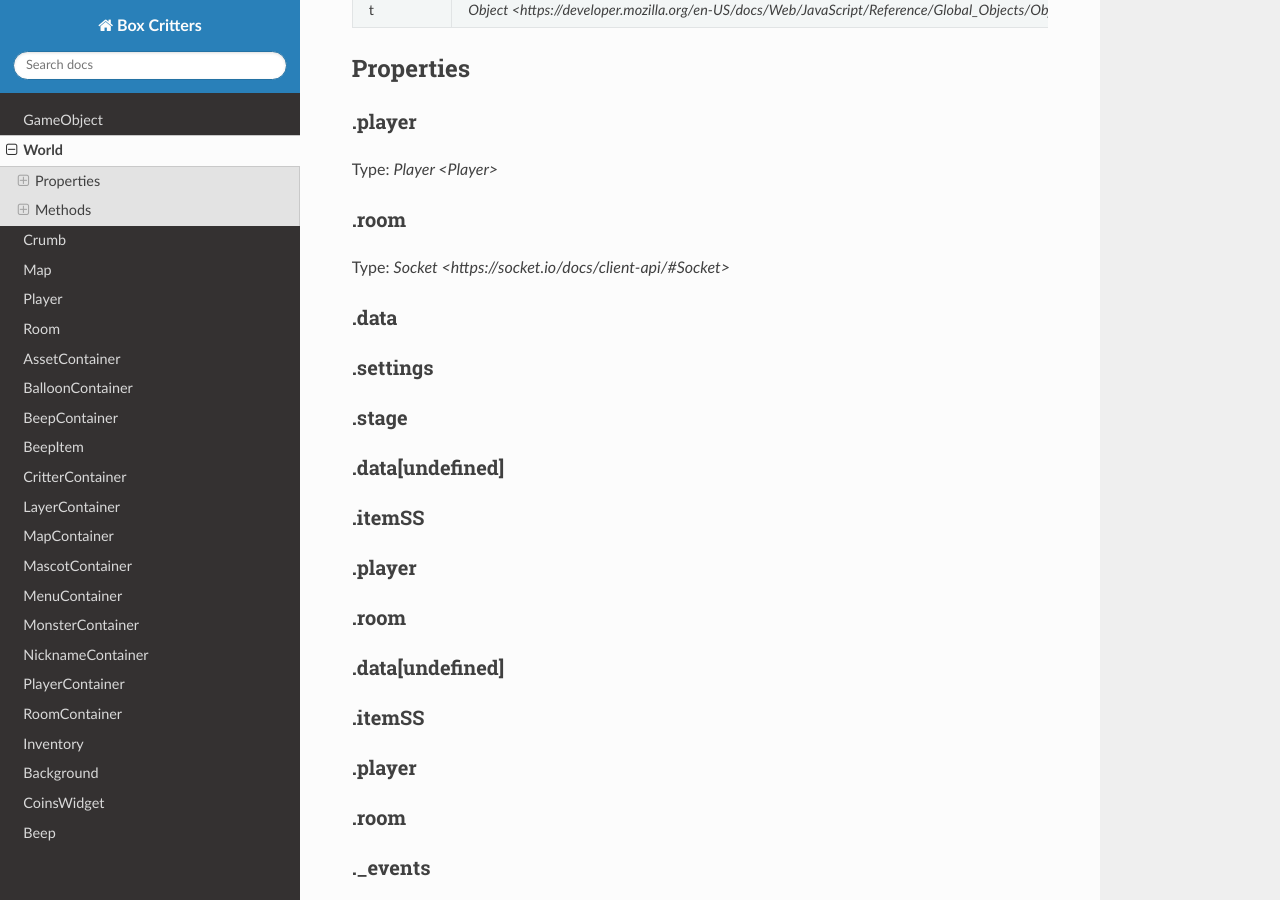
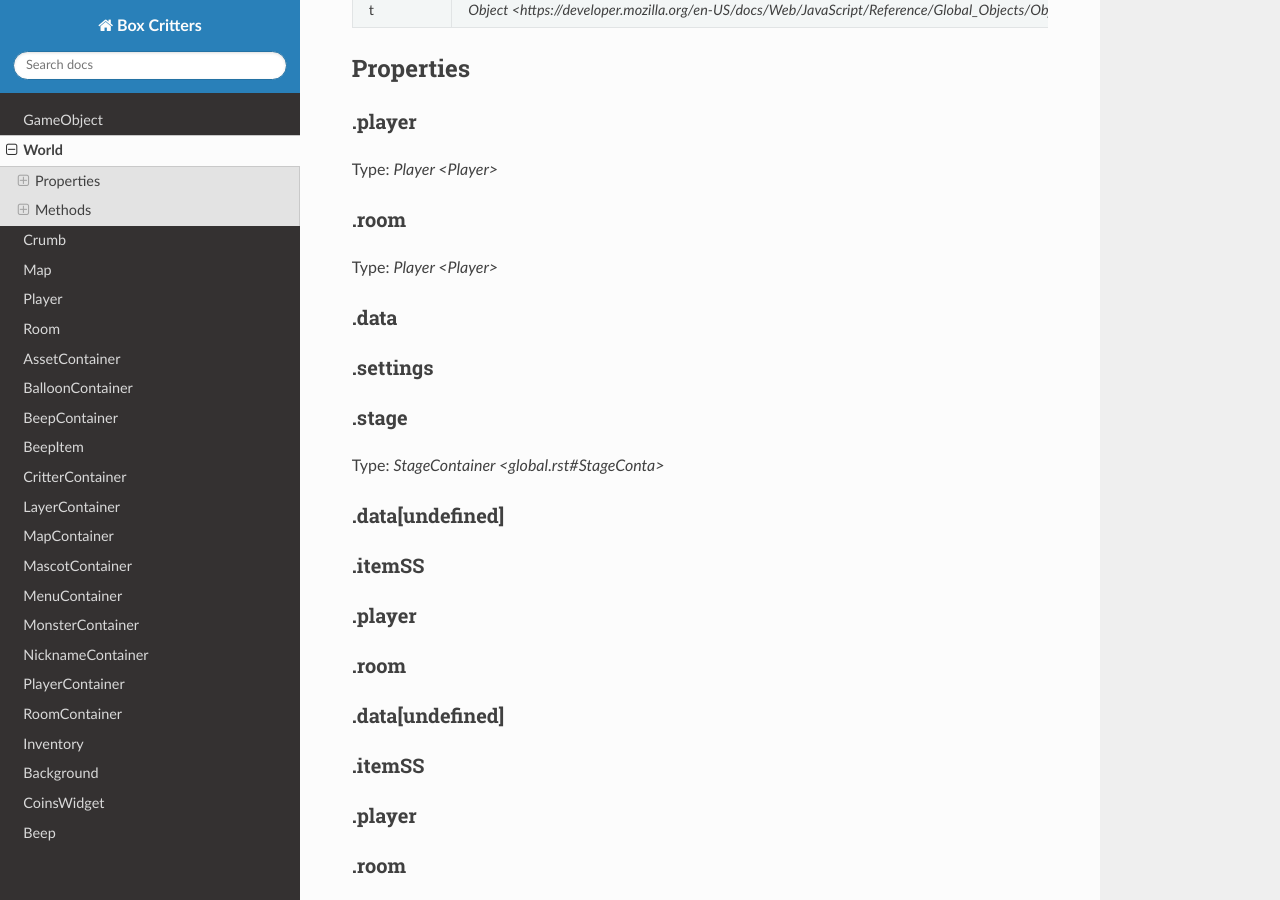
Before and after one commit to boxcritters/boxcritters-docs, a Sphinx documentation site: the page built from docs/World.rst, in a window 1280 px wide and 900 px high, scrolled down 313 px. Built offline with Sphinx 7.4.7 and the Read the Docs theme 2.0.0, drawn with Linux system fonts in a browser that asks for light colours; pages that are not in the unit, such as notebooks, are missing from menus.

Commit message:
player player

```diff
--- a/docs/World.rst
+++ b/docs/World.rst
@@ -30,7 +30,7 @@ Type: `Player <Player>`
 
 .room
 -----
-Type: `Socket <https://socket.io/docs/client-api/#Socket>`
+Type: `Player <Player>`
 
 .. _World.data:
 
@@ -51,7 +51,7 @@ Type: `Socket <https://socket.io/docs/client-api/#Socket>`
 
 .stage
 ------
-
+Type: `StageContainer <global.rst#StageConta>`
 
 .. _World.data[undefined]:
 
```
Also changed, not shown: client155.min.js.
